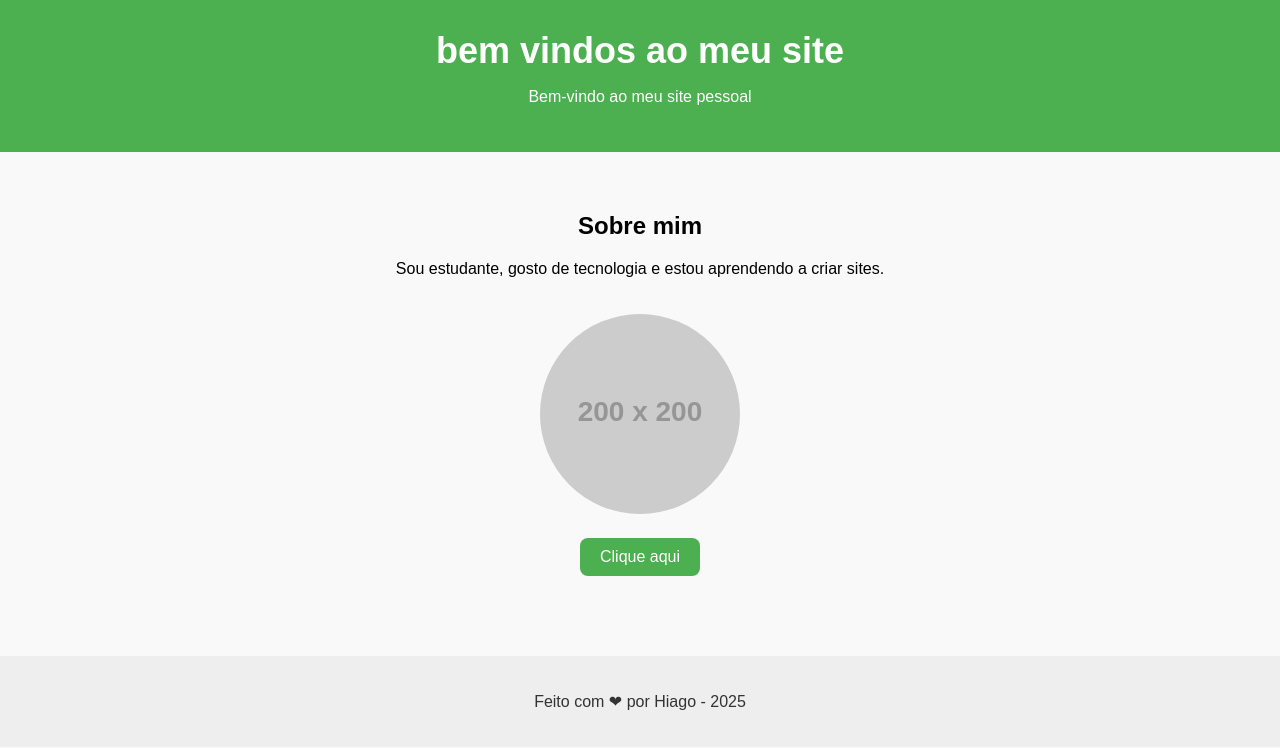
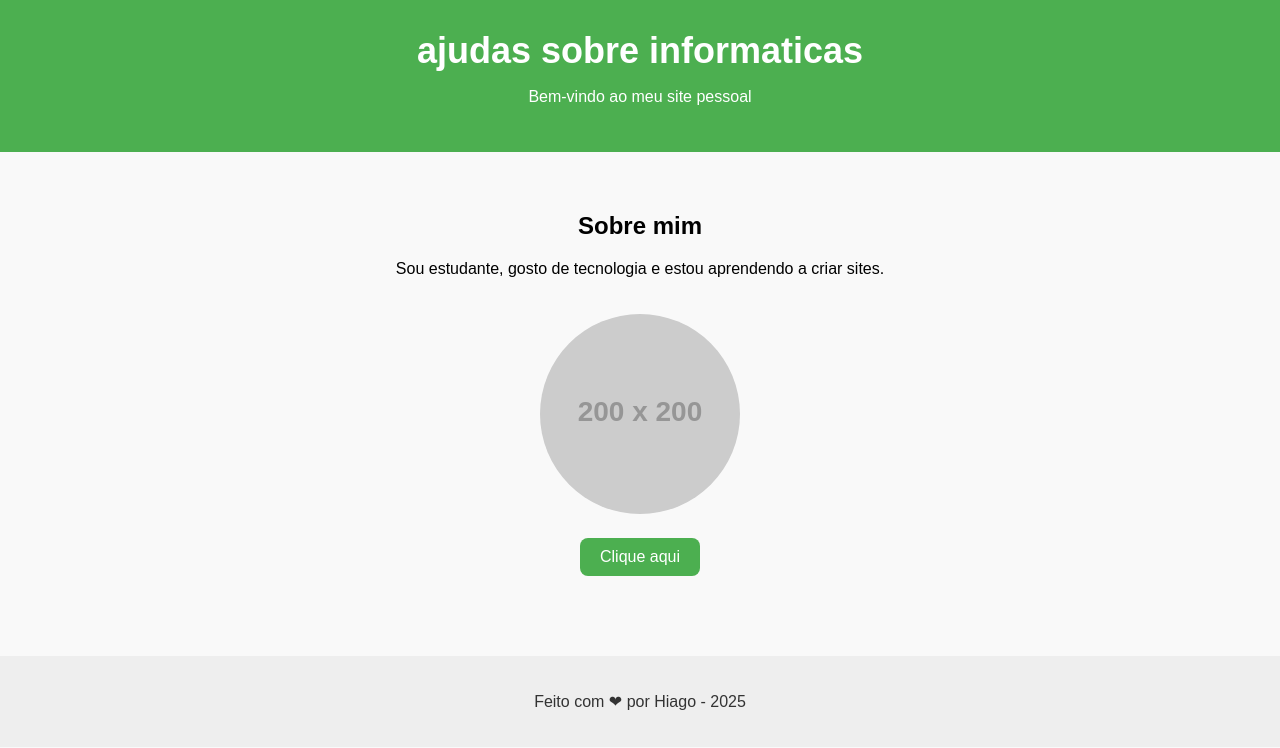
Before and after one commit to hiagojpg/meu-site, a plain HTML site: page index.html in a window 1280 px wide. Drawn offline with Linux system fonts and the light colour scheme; placeholder pictures from the web are drawn by us.

Commit message:
Update index.html

```diff
--- a/index.html
+++ b/index.html
@@ -54,7 +54,7 @@
 </head>
 <body>
   <header>
-    <h1>bem vindos ao meu site</h1>
+    <h1>ajudas sobre informaticas</h1>
     <p>Bem-vindo ao meu site pessoal</p>
   </header>
 
```
